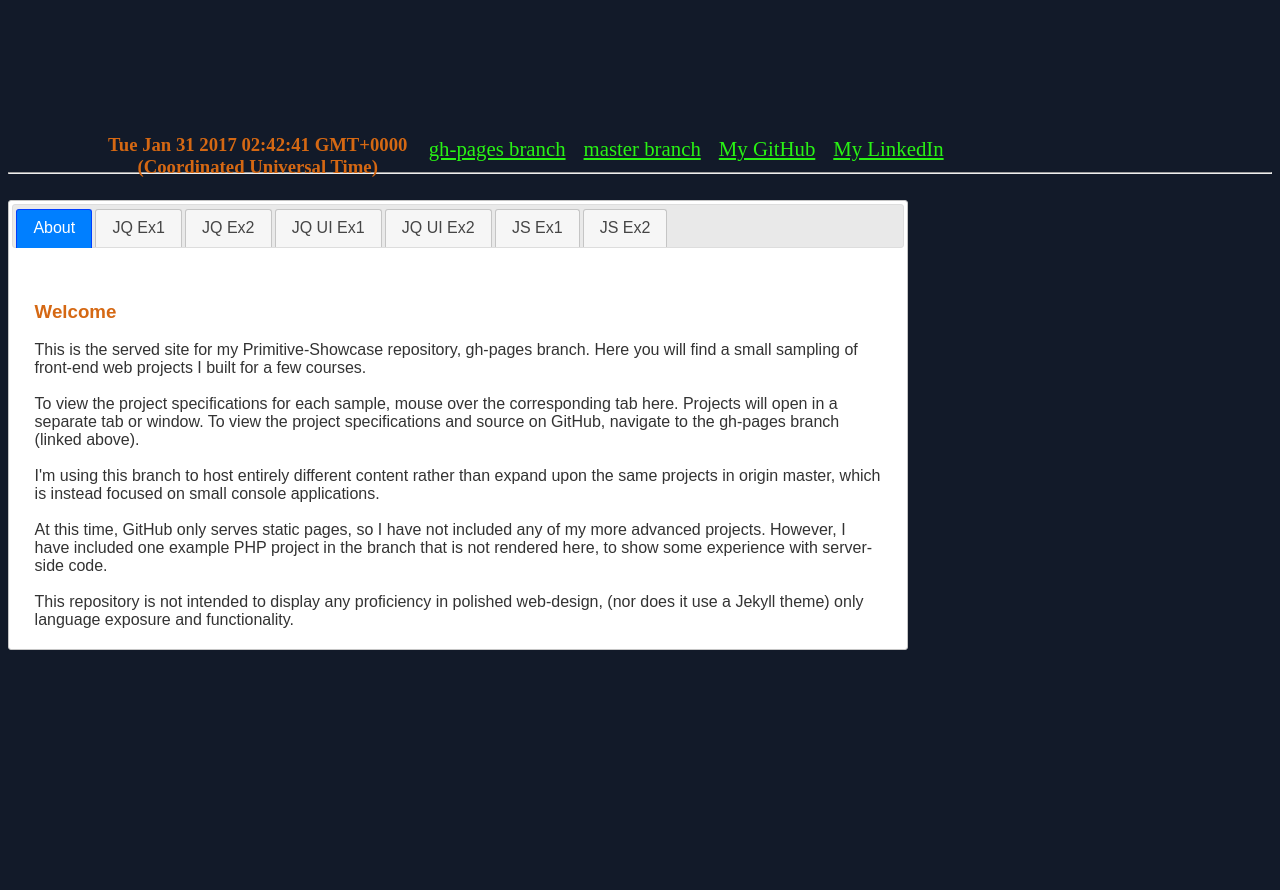
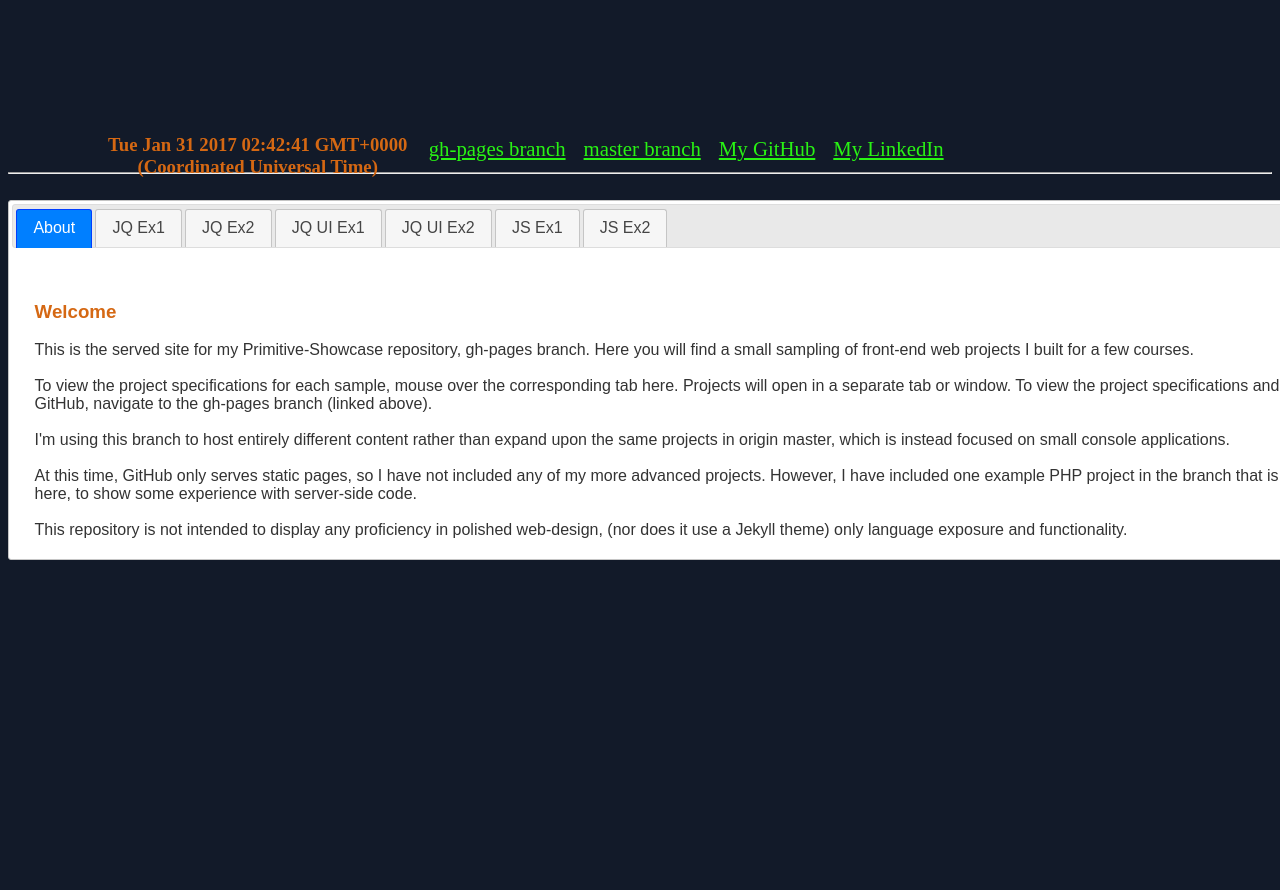
Before and after one commit to Ten-Taken/Primitive-Showcase, a PHP site: page / in a window 1280 px wide; the page is wider, and only the part inside the window is pictured. Shown: the part 188-1078 px from the top of that part. Run offline with PHP 8.4, Linux system fonts and the light colour scheme; some libraries are stand-ins or nearby versions.

Commit message:
Updated css

```diff
--- a/ghPages.css
+++ b/ghPages.css
@@ -46,7 +46,7 @@ nav table{
 }
 
 #nvCont{
-  min-width: 1200px;
+  min-width: 1900px;
 }
 
 #thebox {
@@ -100,6 +100,6 @@ nav table{
   #mainBox{
     width: 90%;
 
-    min-width: 1200px;
+    min-width: 1900px;
 
   }
```
